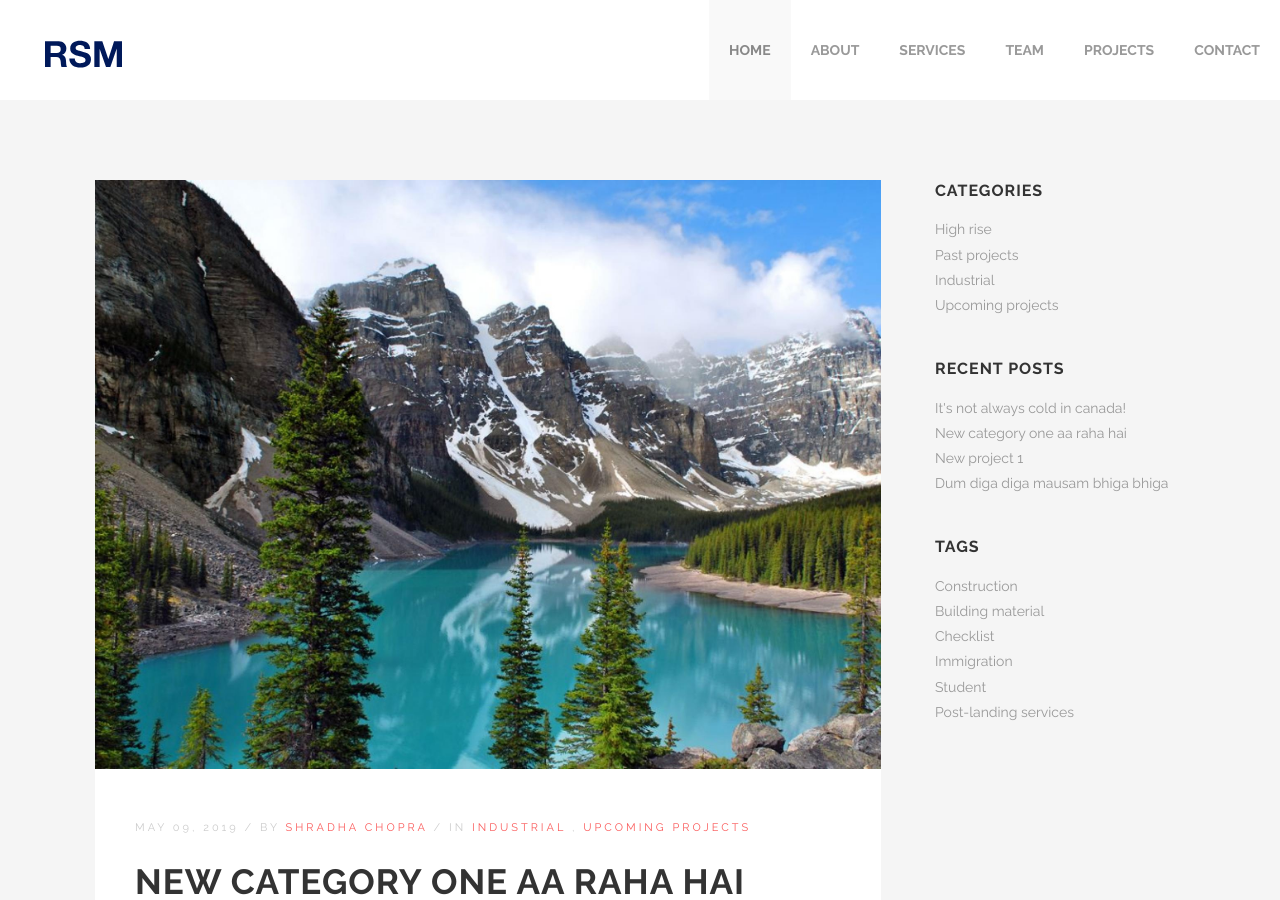
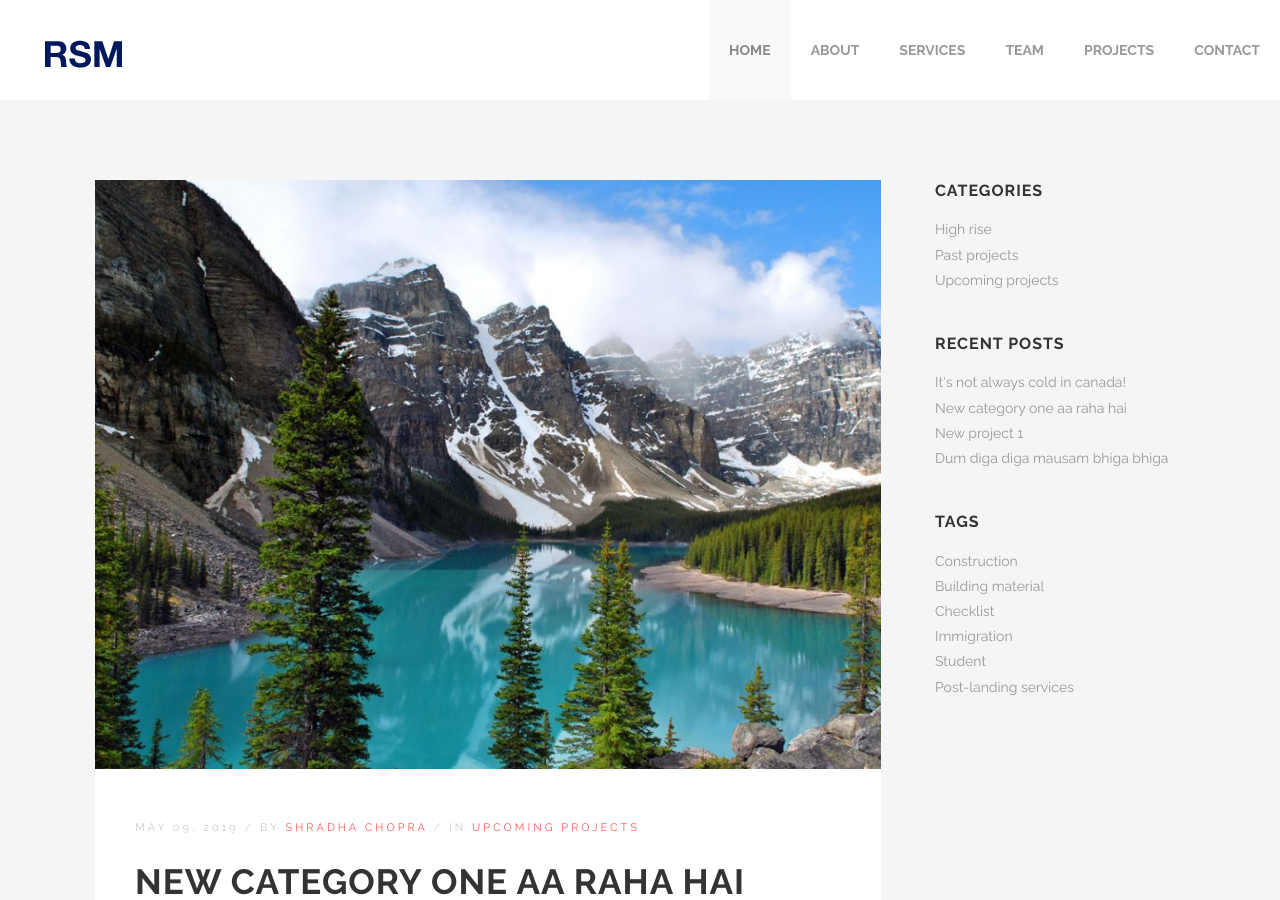
Before and after one commit to prabhav/rsm, a Jekyll site: the page built from _posts/2019-05-09-samplecat.markdown, in a window 1280 px wide and 900 px high. Built offline with Jekyll 4.4.1, drawn with Linux system fonts in a browser that asks for light colours.

Commit message:
Updated Samplecat

```diff
--- a/_posts/2019-05-09-samplecat.markdown
+++ b/_posts/2019-05-09-samplecat.markdown
@@ -2,7 +2,6 @@
 title: new category one aa raha hai
 date: 2019-05-09 00:16:00 +05:30
 categories:
-- Industrial
 - upcoming projects
 tags:
 - Checklist
```
